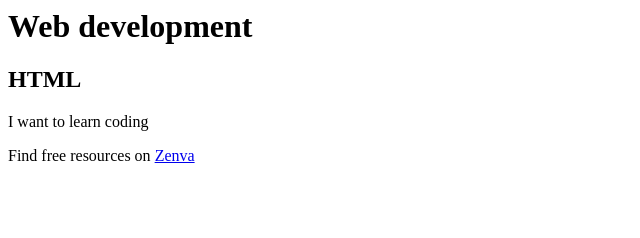
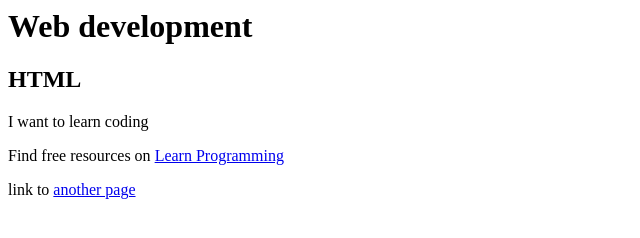
Before and after one commit to Fr0thgar/Zenva_HTML, a plain HTML site: page index.html in a window 1280 px wide. Shown: the whole page, without its empty margins (0-640 px from the left). Drawn offline with Linux system fonts and the light colour scheme.

Commit message:
resources

```diff
--- a/index.html
+++ b/index.html
@@ -1,4 +1,5 @@
 <h1>Web development</h1>
 <h2>HTML</h2>
 <p>I want to learn coding</p>
-<p>Find free resources on <a href="https://zenva.com">Zenva</a></p>
+<p>Find free resources on <a href="https://zenva.com" <title>Learn Programming</title></a></p>
+link to <a href="newpage.html">another page</a>
```
Also changed, not shown: Newpage.html (added), background.png (added), images/another image.png (added).
